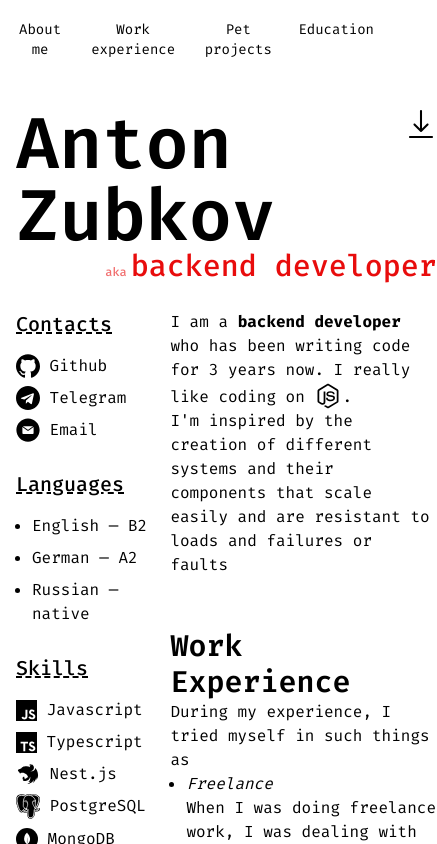
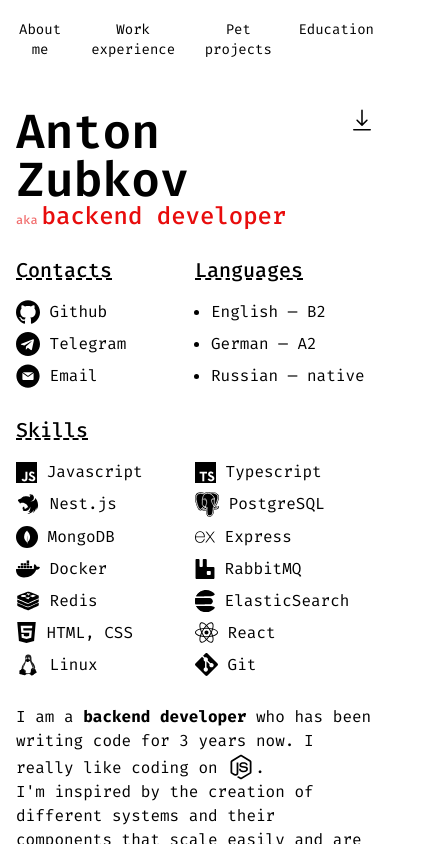
Before and after one commit to Aliph0th/curriculumvitae, a React (Vite) app: page / in a window 390 px wide. Shown: the top 844 px of the page, 437 px wide, since content can reach past the window. Built offline with nearby package versions, Linux system fonts and the light colour scheme.

Commit message:
feat: add adaptivity

```diff
--- a/src/App.tsx
+++ b/src/App.tsx
@@ -14,10 +14,10 @@
       <>
          <Header />
          <div className="max-w-[1100px] mx-auto px-4">
-            <main className="grid grid-cols-[1fr_3fr] grid-rows-auto my-7">
+            <main className="grid grid-cols-1 md:grid-cols-[1fr_3fr] grid-rows-auto my-7">
                <div className="w-fit row-start-1 col-start-1 col-span-2" id={ANCHORS.ABOUT.id}>
-                  <h1 className="font-semibold text-7xl">Anton Zubkov</h1>
-                  <p className="-mt-1 text-right font-medium text-3xl text-accent">
+                  <h1 className="font-semibold text-5xl sm:text-7xl max-[420px]:w-min">Anton Zubkov</h1>
+                  <p className="-mt-1 text-right font-medium text-2xl sm:text-3xl max-[320px]:text-left text-accent">
                      <span className="text-[12px] text-accent/60 mr-1">aka</span>backend developer
                   </p>
                </div>
@@ -32,16 +32,21 @@
                      }
                   >
                      <a href="/Zubkov_CV.pdf" target="_blank" rel="noreferrer">
-                        <DownloadSvg className="w-8 hover:fill-accent" />
+                        <DownloadSvg className="w-6 sm:w-8 hover:fill-accent" />
                      </a>
                   </Tooltiped>
                </div>
-               <aside className="mt-5 row-start-2 col-start-1">
-                  <List title="Contacts" list={CONTACTS} isLink />
-                  <List title="Languages" list={LANGUAGES} bullet />
-                  <List title="Skills" list={SKILLS} />
+               <aside className="mt-5 row-start-2 md:col-span-1 col-span-2 max-md:grid max-md:grid-cols-2 gap-y-5 max-md:grid-rows-auto">
+                  <List className="md:mb-5" title="Contacts" list={CONTACTS} isLink />
+                  <List className="md:mb-5" title="Languages" list={LANGUAGES} bullet />
+                  <List
+                     className="md:mb-5 max-md:col-span-2"
+                     ulClassName="max-md:grid grid-cols-4 max-[680px]:grid-cols-3 max-[512px]:grid-cols-2"
+                     title="Skills"
+                     list={SKILLS}
+                  />
                </aside>
-               <div className="mt-5 row-start-2 col-start-2">
+               <div className="mt-5 row-start-3 md:row-start-2 col-start-2">
                   <About />
                   <WorkExperience className="mt-[3.2rem]" />
                   <PetProjects className="mt-[3.2rem]" />
--- a/src/components/sections/PetProjects.tsx
+++ b/src/components/sections/PetProjects.tsx
@@ -30,7 +30,7 @@
                         </Tooltiped>
                      </a>
                   )}
-                  <p className="text-sm w-10/12 my-2.5">{project.description}</p>
+                  <p className="text-sm w-11/12 my-2.5">{project.description}</p>
                   <div className="flex flex-wrap gap-2">
                      {project.keyTechnologies.map(tech => (
                         <Badge key={tech} emphasize>
--- a/src/components/ui/List.tsx
+++ b/src/components/ui/List.tsx
@@ -6,13 +6,15 @@
    list: ListItem[];
    bullet?: boolean;
    isLink?: boolean;
+   className?: string;
+   ulClassName?: string;
 }
 
-const List: FC<ListProps> = ({ title, list, bullet = false, isLink = false }) => {
+const List: FC<ListProps> = ({ title, list, bullet = false, isLink = false, className, ulClassName }) => {
    return (
-      <div className="mb-5">
+      <div className={className}>
          <h3 className="mb-4 font-medium underline decoration-dashed text-xl">{title}</h3>
-         <ul>
+         <ul className={ulClassName}>
             {list.map(item => (
                <li key={item.title?.toString()} className={bullet ? 'list-disc ml-4' : ''}>
                   {isLink ? (
```
